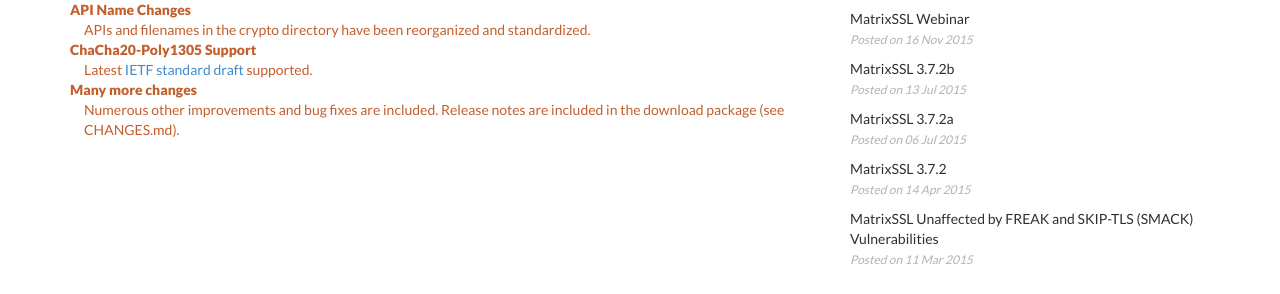
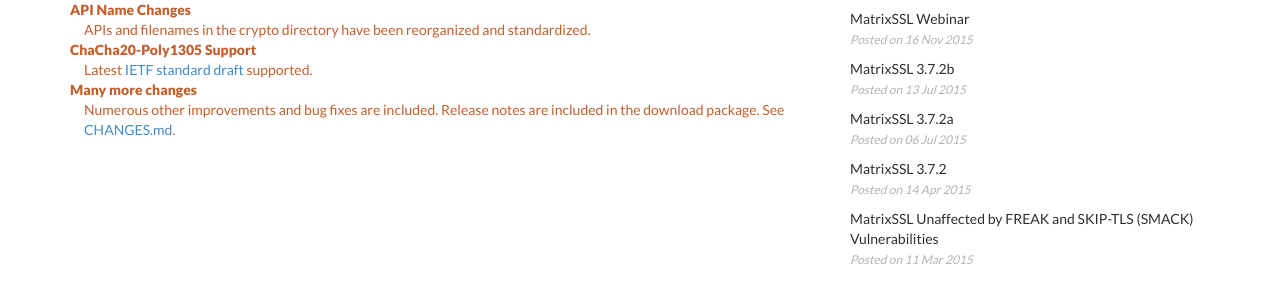
Before and after one commit to Layty/ssl, a Jekyll site: the page built from _posts/blog/2016-04-20-matrixssl_3_8_3.md, in a window 1280 px wide and 1207 px high. Shown: the part 591-885 px from the top of the window. Built offline with Jekyll 4.4.1, drawn with Linux system fonts in a browser that asks for light colours; nearby versions of some CDN libraries; some of the changed lines change nothing that is shown.

Commit message:
link to CHANGES.md

```diff
--- a/_posts/blog/2016-04-20-matrixssl_3_8_3.md
+++ b/_posts/blog/2016-04-20-matrixssl_3_8_3.md
@@ -26,4 +26,4 @@
 : Latest [IETF standard draft](https://tools.ietf.org/html/draft-ietf-tls-chacha20-poly1305-04) supported.
 
 Many more changes
-: Numerous other improvements and bug fixes are included. Release notes are included in the download package (see CHANGES.md).
+: Numerous other improvements and bug fixes are included. Release notes are included in the download package. See [CHANGES.md](https://github.com/matrixssl/matrixssl/blob/master/CHANGES.md).
```
